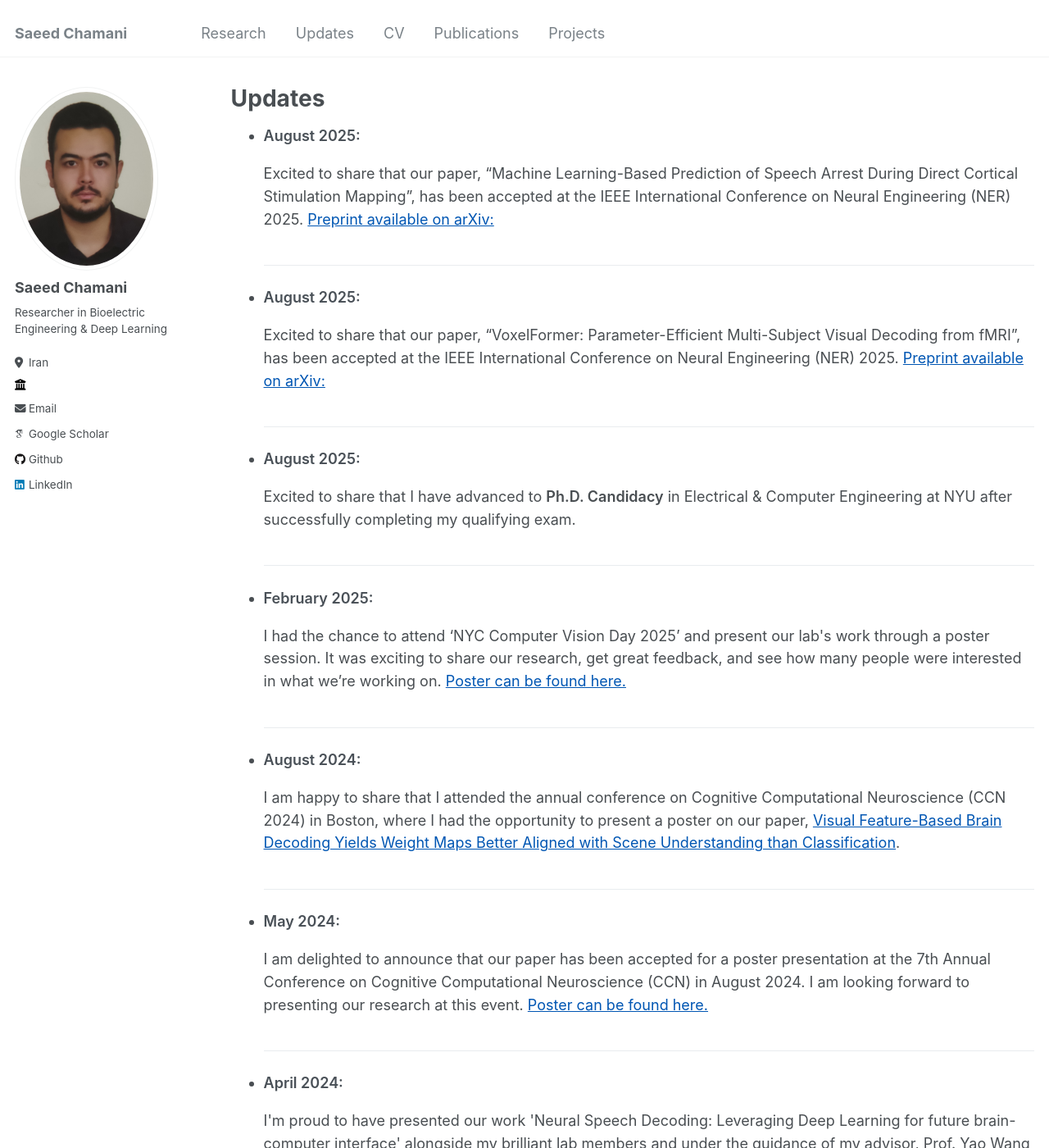
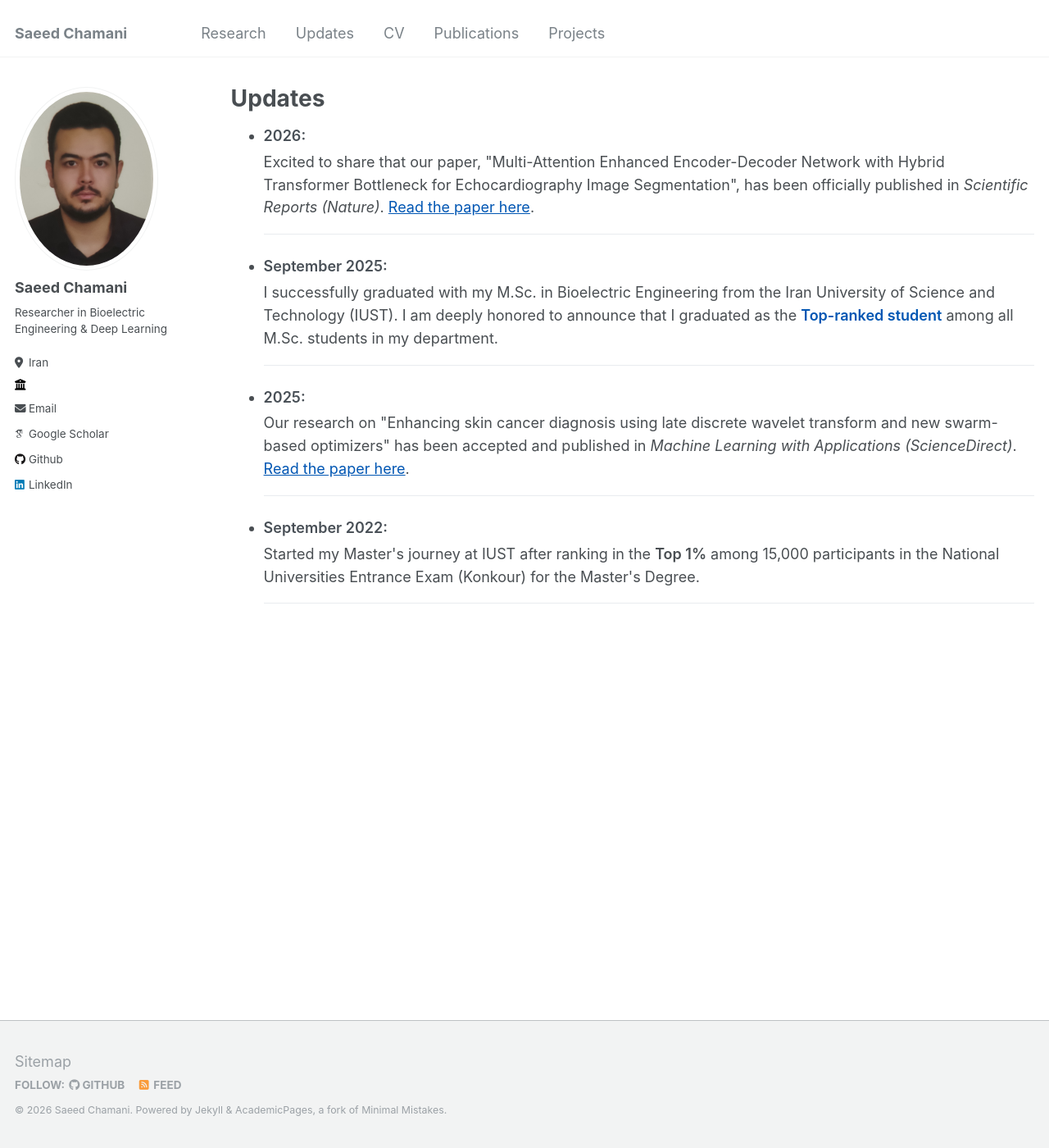
Before and after one commit to saeedchamani/saeedchamani.github.io, a Jekyll site: the page built from _pages/updates.html, in a window 1280 px wide and 1400 px high. Shown: the whole window at 82% size. Built offline with Jekyll 4.4.1, drawn with Linux system fonts in a browser that asks for light colours; some web fonts are replaced; some of the changed text lies outside the part shown.

Commit message:
Update updates.html

```diff
--- a/_pages/updates.html
+++ b/_pages/updates.html
@@ -7,51 +7,30 @@ author_profile: true
 
 <ul>
   <li style="margin:0 0 1.4rem 0; padding:0 0 1.0rem 0; border-bottom:1px solid #e9ecef; line-height:1.55;">
-    <div style="font-weight:600; color:#495057; margin:0 0 .2rem 0;">August 2025:</div>
+    <div style="font-weight:600; color:#495057; margin:0 0 .2rem 0;">2026:</div>
     <p style="margin:.1rem 0 0 0;">
-    <p>Excited to share that our paper, “Machine Learning-Based Prediction of Speech Arrest During Direct Cortical Stimulation Mapping”, has been accepted at the IEEE International Conference on Neural Engineering (NER) 2025. <a href="https://lnkd.in/ejm5RQsG" style="color: #0056b3;">Preprint available on arXiv:</a></p>
+      Excited to share that our paper, "Multi-Attention Enhanced Encoder-Decoder Network with Hybrid Transformer Bottleneck for Echocardiography Image Segmentation", has been officially published in <i>Scientific Reports (Nature)</i>. <a href="https://doi.org/10.1038/s41598-026-60699-0" target="_blank" style="color: #0056b3;">Read the paper here</a>.
+    </p>
   </li>
 
   <li style="margin:0 0 1.4rem 0; padding:0 0 1.0rem 0; border-bottom:1px solid #e9ecef; line-height:1.55;">
-    <div style="font-weight:600; color:#495057; margin:0 0 .2rem 0;">August 2025:</div>
+    <div style="font-weight:600; color:#495057; margin:0 0 .2rem 0;">September 2025:</div>
     <p style="margin:.1rem 0 0 0;">
-    <p>Excited to share that our paper, “VoxelFormer: Parameter-Efficient Multi-Subject Visual Decoding from fMRI”, has been accepted at the IEEE International Conference on Neural Engineering (NER) 2025. <a href="https://arxiv.org/pdf/2509.09015" style="color: #0056b3;">Preprint available on arXiv:</a></p>
+      I successfully graduated with my M.Sc. in Bioelectric Engineering from the Iran University of Science and Technology (IUST). I am deeply honored to announce that I graduated as the <span style="font-weight:600; color:#0056b3;">Top-ranked student</span> among all M.Sc. students in my department.
+    </p>
   </li>
 
   <li style="margin:0 0 1.4rem 0; padding:0 0 1.0rem 0; border-bottom:1px solid #e9ecef; line-height:1.55;">
-    <div style="font-weight:600; color:#495057; margin:0 0 .2rem 0;">August 2025:</div>
+    <div style="font-weight:600; color:#495057; margin:0 0 .2rem 0;">2025:</div>
     <p style="margin:.1rem 0 0 0;">
-    <p>Excited to share that I have advanced to <span style="font-weight:600;">Ph.D. Candidacy</span> in Electrical & Computer Engineering at NYU after successfully completing my qualifying exam.</p>
+      Our research on "Enhancing skin cancer diagnosis using late discrete wavelet transform and new swarm-based optimizers" has been accepted and published in <i>Machine Learning with Applications (ScienceDirect)</i>. <a href="https://doi.org/10.1016/j.mlwa.2025.100811" target="_blank" style="color: #0056b3;">Read the paper here</a>.
+    </p>
   </li>
 
   <li style="margin:0 0 1.4rem 0; padding:0 0 1.0rem 0; border-bottom:1px solid #e9ecef; line-height:1.55;">
-    <div style="font-weight:600; color:#495057; margin:0 0 .2rem 0;">February 2025:</div>
+    <div style="font-weight:600; color:#495057; margin:0 0 .2rem 0;">September 2022:</div>
     <p style="margin:.1rem 0 0 0;">
-    <p>I had the chance to attend ‘NYC Computer Vision Day 2025’ and present our lab's work through a poster session. It was exciting to share our research, get great feedback, and see how many people were interested in what we’re working on. <a href="https://drive.google.com/file/d/1XDAJBS6aynQZ87BV2Pa9d78jLsxJnxOH/view?usp=sharing" style="color: #0056b3;">Poster can be found here.</a></p>
-  </li>
-
-  <li style="margin:0 0 1.4rem 0; padding:0 0 1.0rem 0; border-bottom:1px solid #e9ecef; line-height:1.55;">
-    <div style="font-weight:600; color:#495057; margin:0 0 .2rem 0;">August 2024:</div>
-    <p style="margin:.1rem 0 0 0;">
-    <p>I am happy to share that I attended the annual conference on Cognitive Computational Neuroscience (CCN 2024) in Boston, where I had the opportunity to present a poster on our paper, <a href="https://2024.ccneuro.org/pdf/421_Paper_authored_CCN_2024_Neuro_original.pdf" style="color: #0056b3;"> Visual Feature-Based Brain Decoding Yields Weight Maps Better Aligned with Scene Understanding than Classification</a>.</p>
-  </li>
-
-  <li style="margin:0 0 1.4rem 0; padding:0 0 1.0rem 0; border-bottom:1px solid #e9ecef; line-height:1.55;">
-    <div style="font-weight:600; color:#495057; margin:0 0 .2rem 0;">May 2024:</div>
-    <p style="margin:.1rem 0 0 0;">
-    <p>I am delighted to announce that our paper has been accepted for a poster presentation at the 7th Annual Conference on Cognitive Computational Neuroscience (CCN) in August 2024. I am looking forward to presenting our research at this event. <a href="https://drive.google.com/file/d/14LMzHp4ddqLpWmpczF6mOkYuY3LuXWlj/view" style="color: #0056b3;">Poster can be found here.</a></p>
-  </li>
-
-  <li style="margin:0 0 1.4rem 0; padding:0 0 1.0rem 0; border-bottom:1px solid #e9ecef; line-height:1.55;">
-    <div style="font-weight:600; color:#495057; margin:0 0 .2rem 0;">April 2024:</div>
-    <p style="margin:.1rem 0 0 0;">
-    <p>I'm proud to have presented our work 'Neural Speech Decoding: Leveraging Deep Learning for future brain-computer interface' alongside my brilliant lab members and under the guidance of my advisor, Prof. Yao Wang at the Tandon
-Research Excellence Exhibit, New York, April 2024. I’m grateful for the positive feedback and engaging discussions we shared at the exhibit, and I look forward to the developments ahead for this project! <a href="https://drive.google.com/file/d/1wdHR5kkEjznsnFPBfEYDsgFhV2G0tIF9/view" style="color: #0056b3;">Poster can be found here.</a></p>
-  </li>
-
-  <li style="margin:0 0 1.4rem 0; padding:0 0 1.0rem 0; border-bottom:1px solid #e9ecef; line-height:1.55;">
-    <div style="font-weight:600; color:#495057; margin:0 0 .2rem 0;">April 2024:</div>
-    <p style="margin:.1rem 0 0 0;">
-    <p>I attended NYC Computer Vision Day 2024 and was excited to represent the video lab alongside my lab mates. The event was a great experience with insightful talks from experts. I learned a great deal from the presentations and discussions with my peers!</p>
+      Started my Master's journey at IUST after ranking in the <span style="font-weight:600;">Top 1%</span> among 15,000 participants in the National Universities Entrance Exam (Konkour) for the Master's Degree.
+    </p>
   </li>
 </ul>
```
